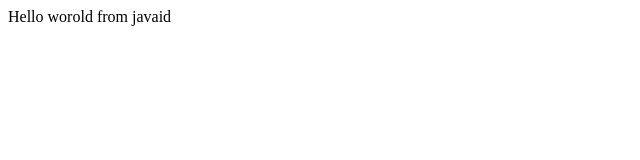
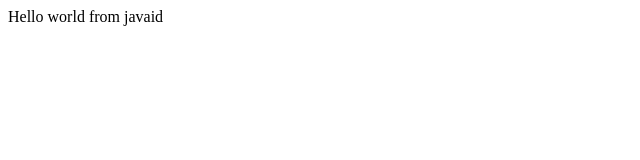
Before and after one commit to harqta/bootcamp-5.11.2020, a plain HTML site: page index.html in a window 1280 px wide. Shown: the full height of the page, 0-640 px from the left. Drawn offline with Linux system fonts and the light colour scheme.

Commit message:
Update index.html

```diff
--- a/index.html
+++ b/index.html
@@ -5,7 +5,7 @@
 </head>
 <body>
     <div>
-        Hello worold from javaid
+        Hello world from javaid
     </div>
 
 </body>
```
